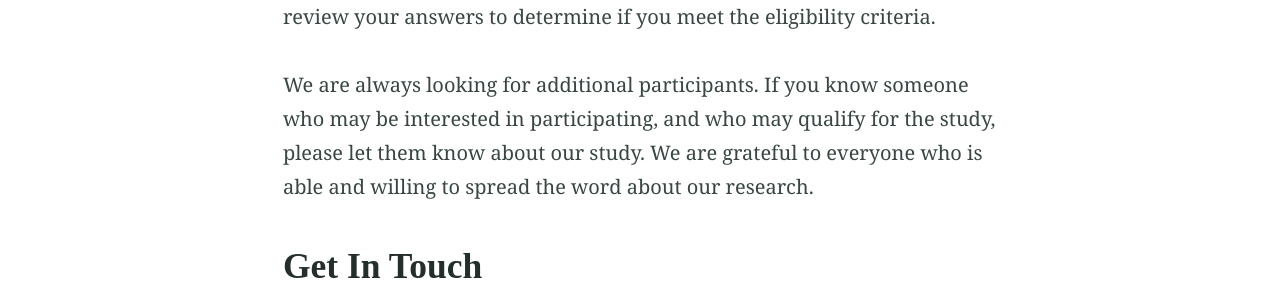
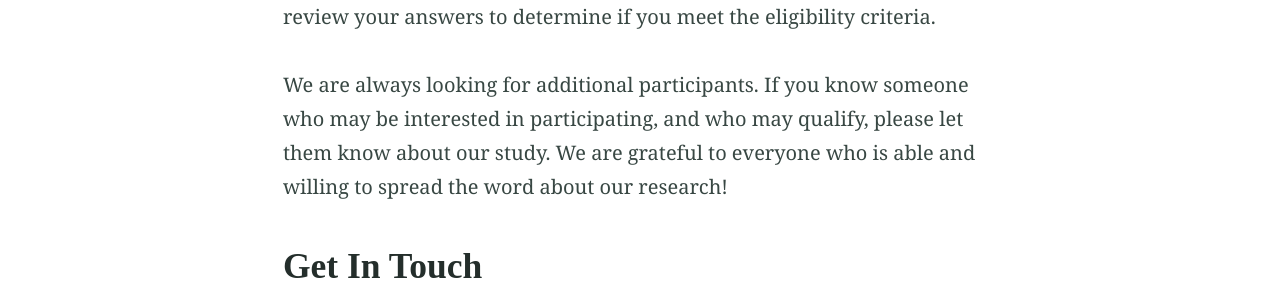
Before and after one commit to camerastudy/camerastudy.github.io, a Jekyll site: the page built from participate.md, in a window 1280 px wide. Shown: the part 902-1202 px from the top of the page. Built offline with Jekyll 4.4.1, drawn with Linux system fonts in a browser that asks for light colours; our own code applies the rules of GitHub Pages for plain Markdown files.

Commit message:
Add link in footer; update participate text

```diff
--- a/_includes/site-footer.html
+++ b/_includes/site-footer.html
@@ -2,7 +2,7 @@
   <div class="container">
     {% if site.navigation_footer %}
     <ul class="footer logos" style="display: flex; align-items: center; justify-content: center; list-style-type:none; padding-left:30px">
-      <li><img src="/assets/logos/sri_logo.png" width="250"></li>
+      <li><a href="https://sunnybrook.ca/research/"><img src="/assets/logos/sri_logo.png" width="250"></a></li>
     </ul>
     {% endif %}
 
--- a/participate.md
+++ b/participate.md
@@ -16,8 +16,8 @@ this roughly 20 minute phone call, we will ask you some questions about your bac
 to participate. After the phone call, the study team will review your answers to determine if you meet the eligibility criteria.
 <br/><br/>
 We are always looking for additional participants. If you know someone who may be interested in participating, and who may
-qualify for the study, please let them know about our study. We are grateful to everyone who is able and willing to spread
-the word about our research.
+qualify, please let them know about our study. We are grateful to everyone who is able and willing to spread the word about
+our research!
 
 ## Get In Touch
 If you are interested in participating or if you would like more information about CAMERA, please drop us a line by
```
